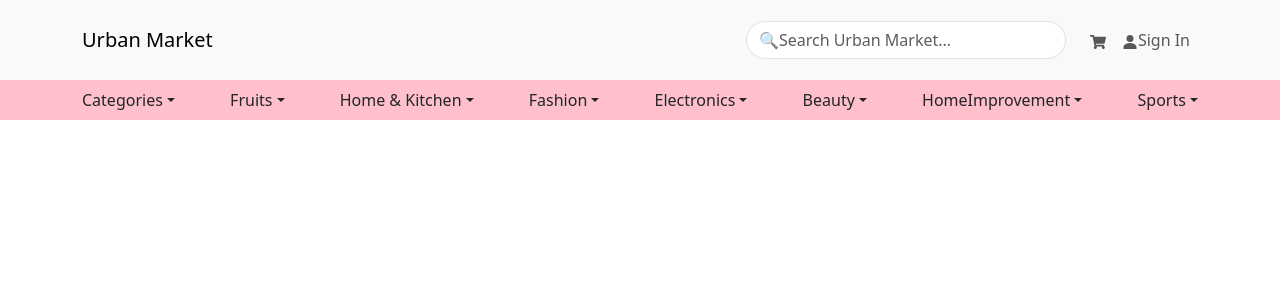
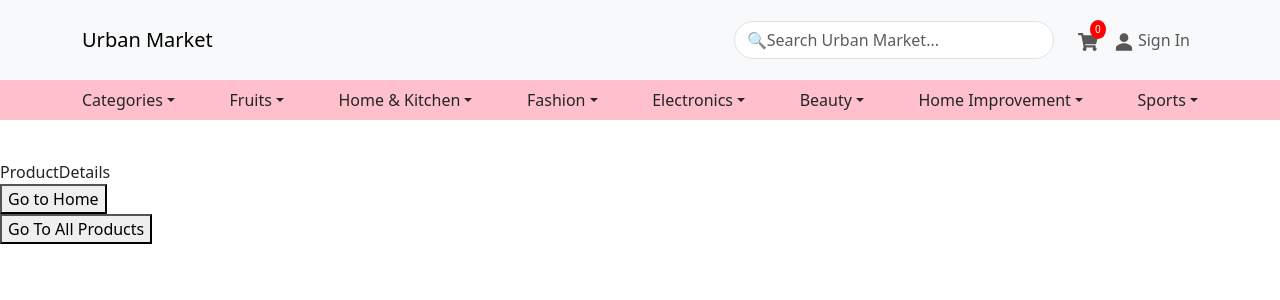
Before and after one commit to Suraj-Sangale/urban-market, a React (Create React App) app: page /productDetails in a window 1280 px wide. Shown: the top 300 px of the page. Built offline with nearby package versions, Linux system fonts and the light colour scheme.

Commit message:
cart value fetch

```diff
--- a/src/App.js
+++ b/src/App.js
@@ -11,6 +11,7 @@ import ViewAllProducts from './components/pages/ViewAllProducts';
 import store from './redux/Store';
 import ReactDOM from 'react-dom';
 import { Provider } from 'react-redux';
+import ProductDetails from './components/pages/ProductDetails';
 
 
 const App = () => {
@@ -24,7 +25,7 @@ const App = () => {
         <Routes>
           <Route path='/' element={<HomePage />} />
           <Route path='/products' element={<ViewAllProducts />} />
-          {/* <Route path='/products' element={<ProductsPage />} /> */}
+          <Route path='/productDetails' element={<ProductDetails />} />
 
         </Routes>
       </Router>
--- a/src/components/Data/Data.js
+++ b/src/components/Data/Data.js
@@ -100,3 +100,15 @@ export const Allproducts = [
     { id: '12', name: 'saffola active Pro wait watches rice brand base blended oil 1 kg', category: 'Category B', price: 120,originalPrice: 500, discount: 20, availability: true, brand: 'Brand Z', imageUrl: 'https://i.ibb.co/dgpn7C3/11.webp' },
 
 ]
+
+export const Categories = {
+    Groceries: ['Fruits and vegetables', 'dairy and bakery', 'snacks and branded fool', 'beverages', 'personal care', 'home care'],
+    Fruits: ['Apple and pears', 'avocado', ' cherries', 'babies', 'dates'],
+    HomeKitchen: ['Kitchenware', 'home decor', ' furniture', 'tablewear'],
+    Fashion: ['Men', 'women', 'boys', 'girls  '],
+    Electronics: ['Mobile and tablets', 'TV and speaker', ' home appliances', 'computer', 'camera'],
+    Beauty: ['Makeup', 'hair care', 'skin care', 'pregnancy', 'wellness'],
+    HomeImprovement: ['Auto care', 'carpentry', ' electrical', 'hardware and pumping', 'home cleaning', 'home safety'],
+    Sports: ['Toys and games', 'bags and travel luggages', 'fitness equipment'],
+
+  }
--- a/src/components/global.css
+++ b/src/components/global.css
@@ -80,3 +80,19 @@ font-size: 1.2rem;
   font-weight: 500;
 
 }
+/* navbar css */
+.cart-icon-container {
+  position: relative;
+}
+
+.cart-badge {
+  position: absolute;
+  top: 0;
+  right: 0;
+  background-color: red;
+  color: white;
+  border-radius: 50%;
+  padding: 2px 5px;
+  font-size: 10px;
+  font-weight: 500;
+}
--- a/src/components/molecules/AllProductCard.js
+++ b/src/components/molecules/AllProductCard.js
@@ -1,16 +1,20 @@
 import React, { useState } from 'react'
 import { Card, Button } from 'react-bootstrap';
 import RoundedButton from './RoundedButton';
+import { useDispatch } from 'react-redux';
 
 const AllProductCard = (props) => {
     const { product } = props;
+    const dispatch = useDispatch();
     const [cartQuantity, setCartQuantity] = useState(0);
 
     const onClickAddToCart = () => {
         setCartQuantity(cartQuantity + 1);
+        dispatch({ type: 'ADD_TO_CART', payload: { aa: 'shjs', jdd: 1 } });
     };
     const onClickDecrement = () => {
         setCartQuantity(cartQuantity - 1);
+        dispatch({ type: 'REMOVE_FROM_CART', payload: { aa: 'shjs', jdd: 1 } });
     };
 
     return (
--- a/src/components/molecules/ProductCard.js
+++ b/src/components/molecules/ProductCard.js
@@ -19,6 +19,7 @@ const ProductCard = ({ product }) => {
     };
     const onClickDecrement = () => {
         setCartQuantity(cartQuantity - 1);
+        dispatch({ type: 'REMOVE_FROM_CART', payload: { aa: 'shjs', jdd: 1 } });
     };
 
     return (
--- /dev/null
+++ b/src/components/pages/ProductDetails.js
@@ -0,0 +1,18 @@
+import React from 'react'
+import { Link } from 'react-router-dom'
+
+const ProductDetails = () => {
+    return (
+        <>
+            <div style={{ marginTop: '10rem' }}>ProductDetails</div>
+            <div><Link to="/home">
+                <button>Go to Home</button>
+            </Link></div>
+            <div><Link to="/products">
+                <button>Go To All Products</button>
+            </Link></div>
+        </>
+    )
+}
+
+export default ProductDetails
--- a/src/components/pages/UmNavBar.js
+++ b/src/components/pages/UmNavBar.js
@@ -6,6 +6,7 @@ import { FaShoppingCart } from "react-icons/fa";
 import { IoPersonSharp } from "react-icons/io5";
 import SingleDropdown from '../molecules/SingleDropdown';
 import { useSelector } from 'react-redux';
+import { Categories } from '../Data/Data';
 
 
 
@@ -25,21 +26,13 @@ const UmNavBar = () => {
   const handleCartClick = () => {
     console.log('quantity', quantity);
 
-    alert('You clicked on the cart'+ quantity);
+    alert('You clicked on the cart' + quantity);
   };
 
   const handleSignIn = () => {
     alert('You are not signed in');
   };
 
-  const Groceries = ['Fruits and vegetables', 'dairy and bakery', 'snacks and branded fool', 'beverages', 'personal care', 'home care']
-  const Fruits = ['Apple and pears', 'avocado', ' cherries', 'babies', 'dates']
-  const HomeKitchen = ['Kitchenware', 'home decor', ' furniture', 'tablewear']
-  const Fashion = ['Men', 'women', 'boys', 'girls  ']
-  const Electronics = ['Mobile and tablets', 'TV and speaker', ' home appliances', 'computer', 'camera']
-  const Beauty = ['Makeup', 'hair care', 'skin care', 'pregnancy', 'wellness']
-  const HomeImprovement = ['Auto care', 'carpentry', ' electrical', 'hardware and pumping', 'home cleaning', 'home safety']
-  const Sports = ['Toys and games', 'bags and travel luggages', 'fitness equipment']
   return (
     <>
 
@@ -53,24 +46,31 @@ const UmNavBar = () => {
               <FormControl type="text" name="searchTerm" placeholder="🔍Search Urban Market..." className="mr-sm-2 rounded-pill" style={{ width: '20rem', margin: '1rem' }} />
             </Form>
             <Nav className="ml-auto">
-              <Nav.Link onClick={handleCartClick}>
-                <FaShoppingCart /> </Nav.Link>
+              <div className="cart-icon-container">
+                <Nav.Link onClick={handleCartClick}>
+                  <FaShoppingCart style={{ fontSize: '20px' }} />
+
+                  <div className="cart-badge">
+                    <span>{quantity}</span>
+                  </div>
+                </Nav.Link>
+              </div>
               <Nav.Link onClick={handleSignIn}>
-                <IoPersonSharp />Sign In</Nav.Link>
+                <IoPersonSharp style={{ fontSize: '20px' }} /> Sign In</Nav.Link>
             </Nav>
           </Navbar.Collapse>
         </Container>
       </Navbar>
       <Navbar style={{ backgroundColor: 'pink', marginTop: '5rem' }} fixed="top">
         <Container>
-          <SingleDropdown title="Categories" options={Groceries} />
-          <SingleDropdown title="Fruits" options={Fruits} />
-          <SingleDropdown title="Home & Kitchen" options={HomeKitchen} />
-          <SingleDropdown title="Fashion" options={Fashion} />
-          <SingleDropdown title="Electronics" options={Electronics} />
-          <SingleDropdown title="Beauty" options={Beauty} />
-          <SingleDropdown title="HomeImprovement" options={HomeImprovement} />
-          <SingleDropdown title="Sports" options={Sports} />
+          <SingleDropdown title="Categories" options={Categories.Groceries} />
+          <SingleDropdown title="Fruits" options={Categories.Fruits} />
+          <SingleDropdown title="Home & Kitchen" options={Categories.HomeKitchen} />
+          <SingleDropdown title="Fashion" options={Categories.Fashion} />
+          <SingleDropdown title="Electronics" options={Categories.Electronics} />
+          <SingleDropdown title="Beauty" options={Categories.Beauty} />
+          <SingleDropdown title="Home Improvement" options={Categories.HomeImprovement} />
+          <SingleDropdown title="Sports" options={Categories.Sports} />
         </Container>
       </Navbar>
     </>
--- a/src/redux/cartReducer.js
+++ b/src/redux/cartReducer.js
@@ -11,6 +11,12 @@ const initialState = {
           items: [...state.items, action.payload],
           quantity: state.quantity + 1,
         };
+      case 'REMOVE_FROM_CART':
+        return {
+          ...state,
+          items: [...state.items, action.payload],
+          quantity: state.quantity - 1,
+        };
       default:
         return state;
     }
```
